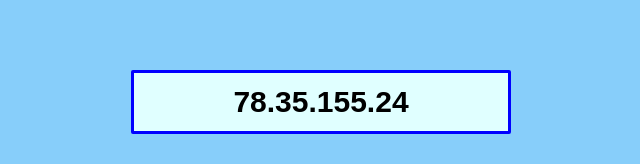
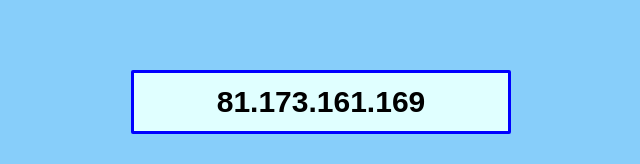
Before and after one commit to dkaang/dkaang.github.io, a plain HTML site: page index.html in a window 1280 px wide. Shown: the part 363-527 px from the top of the page, without its empty margins (319-959 px from the left). Drawn offline with Linux system fonts and the light colour scheme.

Commit message:
Update index.html

```diff
--- a/index.html
+++ b/index.html
@@ -13,7 +13,7 @@
 
 
 
-    <input id="myInp" type="text" value="78.35.155.24" readonly> <br>
+    <input id="myInp" type="text" value="81.173.161.169" readonly> <br>
 
 
 
```
